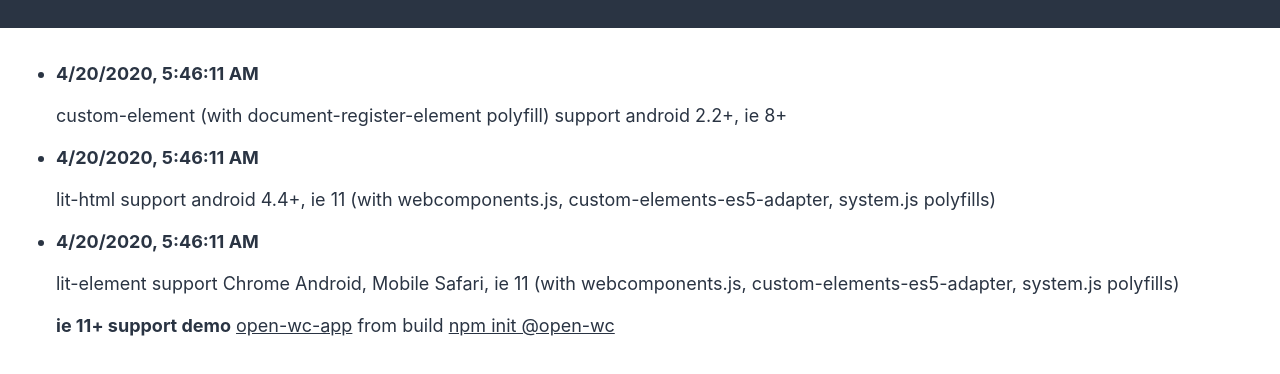
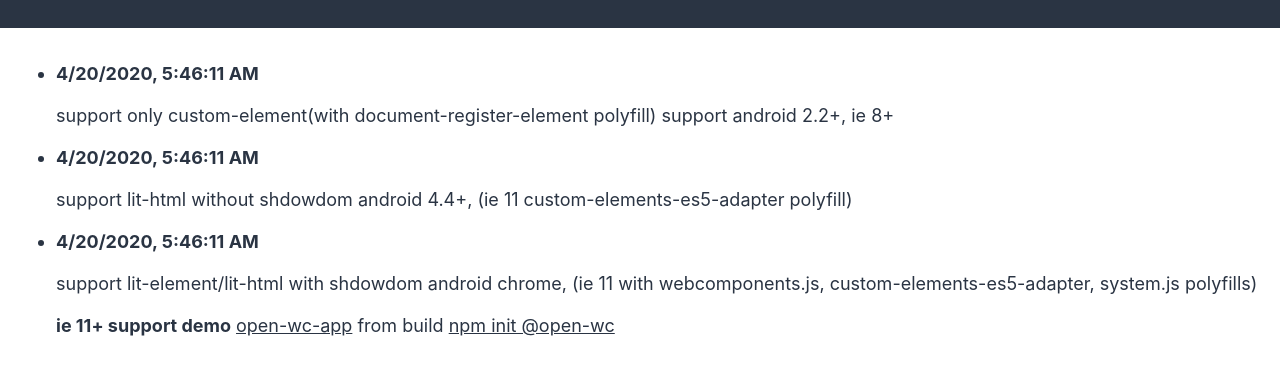
Before and after one commit to qpitlove/lit-element-webpack-start-kit, a website built with webpack: page public/index.html in a window 1280 px wide. Shown: the part 76-450 px from the top of the page. Built offline with nearby package versions, Linux system fonts and the light colour scheme.

Commit message:
docs: update index.html

```diff
--- a/public/index.html
+++ b/public/index.html
@@ -25,15 +25,15 @@
       <ul>
         <li>
           <p><strong><current-time>current-time loading...</current-time></strong></p>
-          <p>custom-element (with document-register-element polyfill) support android 2.2+, ie 8+</p>
+          <p>support only custom-element(with document-register-element polyfill) support android 2.2+, ie 8+</p>
         </li>
         <li>
           <p><strong><current-time-lit-html>current-time-lit-html loading...</current-time-lit-html></strong></p>
-          <p>lit-html support android 4.4+, ie 11 (with webcomponents.js, custom-elements-es5-adapter, system.js polyfills)</p>
+          <p>support lit-html without shdowdom android 4.4+, (ie 11 custom-elements-es5-adapter polyfill)</p>
         </li>
         <li>
           <p><strong><current-time-lit-element>current-time-lit-element loading...</current-time-lit-element></strong></p>
-          <p>lit-element support Chrome Android, Mobile Safari, ie 11 (with webcomponents.js, custom-elements-es5-adapter, system.js polyfills)</p>
+          <p>support lit-element/lit-html with shdowdom android chrome, (ie 11 with webcomponents.js, custom-elements-es5-adapter, system.js polyfills)</p>
           <p><strong>ie 11+ support demo</strong> <a href="https://qpitlove.github.io/open-wc-app" target="_blank">open-wc-app</a> from build <a href="https://open-wc.org/" target="_blank">npm init @open-wc</a></p>
         </li>
       </ul>
```
